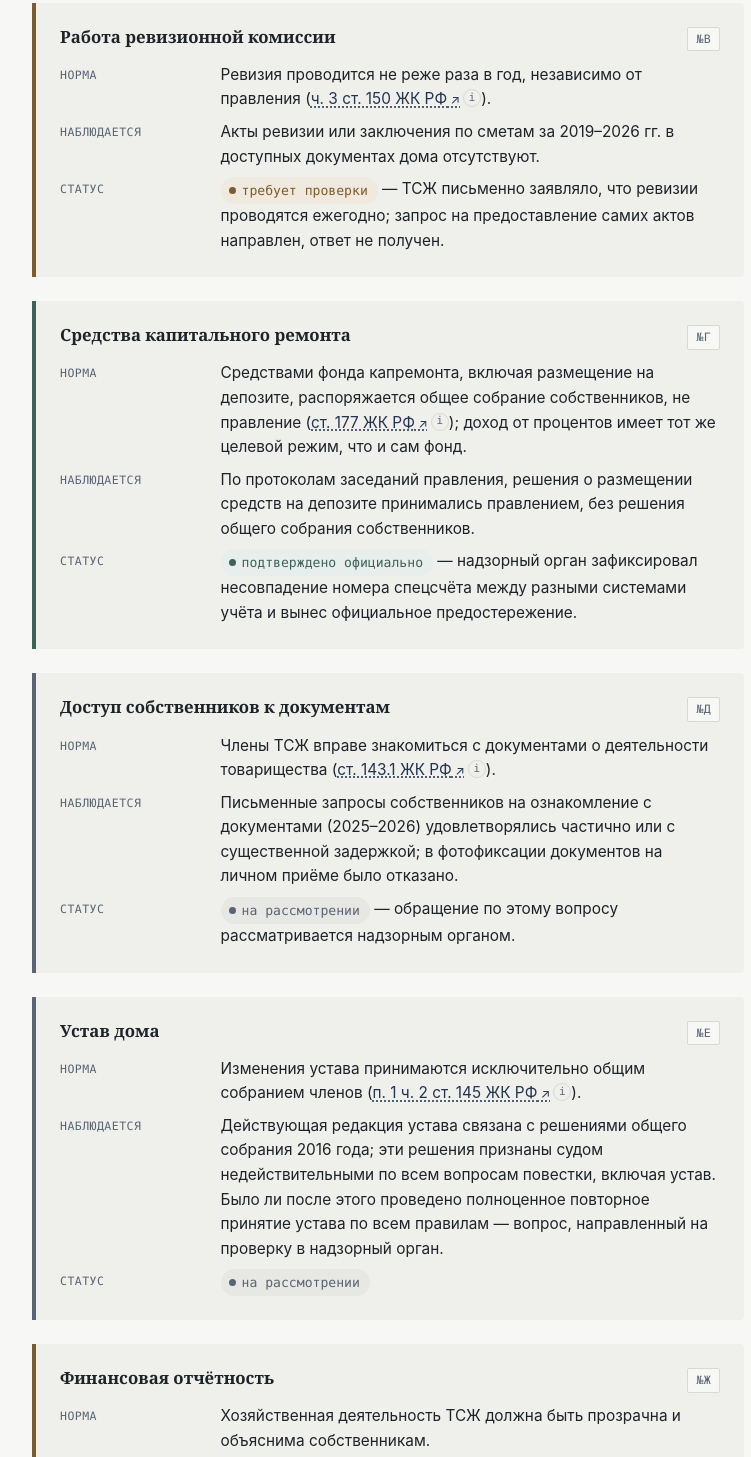
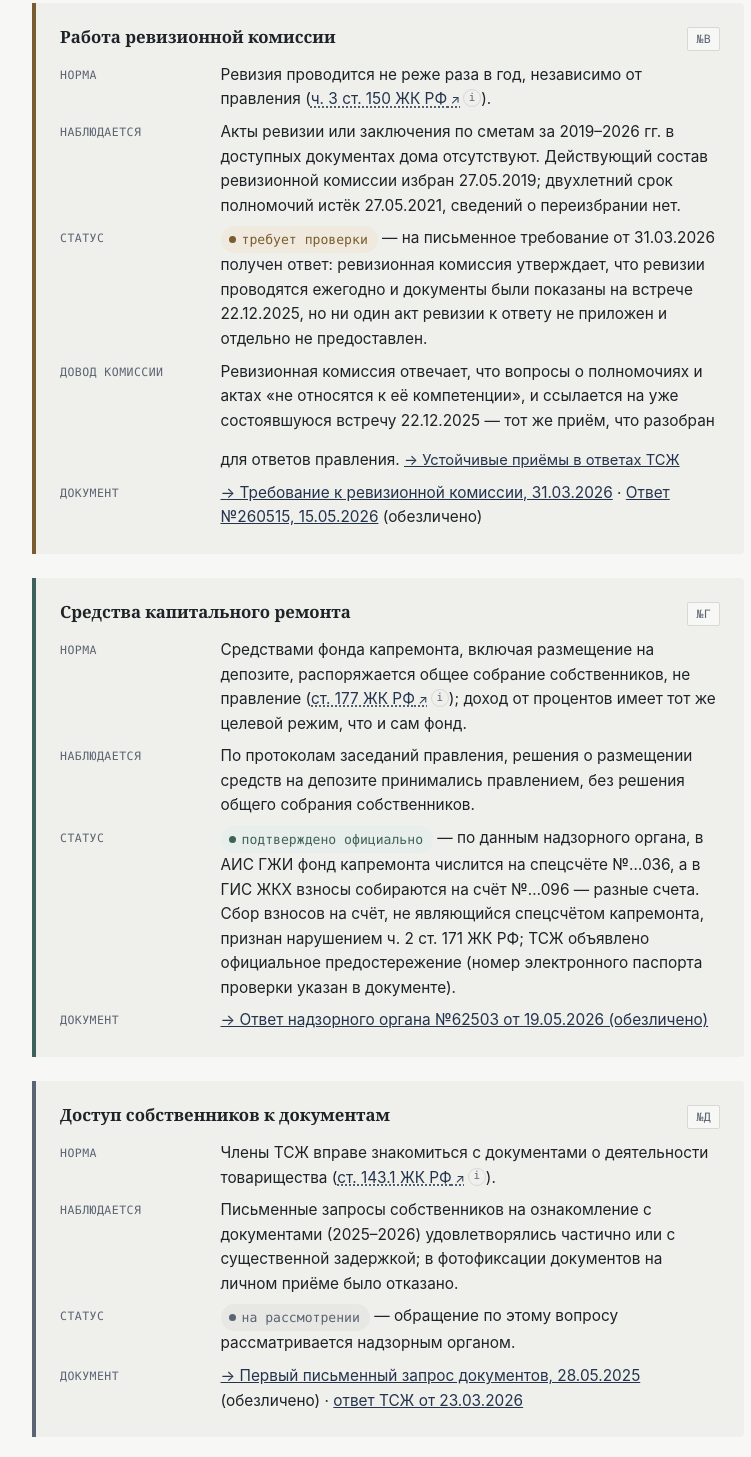
Before and after one commit to maxkrich/pushkinskaya15-tszh, a plain HTML site: page chto-proishodit.html in a window 1280 px wide. Shown: the part 2776-4233 px from the top of the page, without its empty margins (252-1003 px from the left). Drawn offline with Linux system fonts and the light colour scheme.

Commit message:
Добавить источники в библиотеку документов: ревкомиссия, капремонт, доступ к документам, устав
4 из 5 категорий "в очереди" в istochniki.html дособраны из архива проекта и
обезличены: требование/ответ ревизионной комиссии, ответ надзорного органа
о спецсчёте капремонта, первый запрос доступа к документам, апелляционное
определение Мособлсуда по делу об уставе. Карточки В, Г, Д, Е на
chto-proishodit.html обновлены точными фактами из документов. Финансовая
отчётность (карточка Ж) не дособрана — в архиве нет баланса за 2023–2024,
на который ссылается уже опубликованный тезис.

```diff
--- a/chto-proishodit.html
+++ b/chto-proishodit.html
@@ -132,9 +132,13 @@
       <dt>норма</dt>
       <dd>Ревизия проводится не реже раза в год, независимо от правления (<span class="tip"><a class="law-link" href="https://www.consultant.ru/document/cons_doc_LAW_51057/a7030c540a915d8affeb0d5274f92b120353950a/" target="_blank" rel="noopener noreferrer">ч. 3 ст. 150 ЖК РФ</a><button type="button" class="tip-btn" aria-label="Показать текст нормы">i</button><span class="tip-content" role="note">«…проводит не реже чем один раз в год ревизии финансовой деятельности товарищества».<cite>ЖК РФ, ч. 3 ст. 150</cite></span></span>).</dd>
       <dt>наблюдается</dt>
-      <dd>Акты ревизии или заключения по сметам за 2019–2026 гг. в доступных документах дома отсутствуют.</dd>
+      <dd>Акты ревизии или заключения по сметам за 2019–2026 гг. в доступных документах дома отсутствуют. Действующий состав ревизионной комиссии избран 27.05.2019; двухлетний срок полномочий истёк 27.05.2021, сведений о переизбрании нет.</dd>
       <dt>статус</dt>
-      <dd><span class="status-tag" data-status="needs-check">требует проверки</span> — ТСЖ письменно заявляло, что ревизии проводятся ежегодно; запрос на предоставление самих актов направлен, ответ не получен.</dd>
+      <dd><span class="status-tag" data-status="needs-check">требует проверки</span> — на письменное требование от 31.03.2026 получен ответ: ревизионная комиссия утверждает, что ревизии проводятся ежегодно и документы были показаны на встрече 22.12.2025, но ни один акт ревизии к ответу не приложен и отдельно не предоставлен.</dd>
+      <dt>довод комиссии</dt>
+      <dd>Ревизионная комиссия отвечает, что вопросы о полномочиях и актах «не относятся к её компетенции», и ссылается на уже состоявшуюся встречу 22.12.2025 — тот же приём, что разобран для ответов правления. <a class="registry-link" href="razbor-priemov.html">→ Устойчивые приёмы в ответах ТСЖ</a></dd>
+      <dt>документ</dt>
+      <dd><a href="assets/documents/trebovanie-revkomissii-31.03.2026-obezlichen.pdf">→ Требование к ревизионной комиссии, 31.03.2026</a> · <a href="assets/documents/otvet-revkomissii-15.05.2026-obezlichen.pdf">Ответ №260515, 15.05.2026</a> (обезличено)</dd>
     </dl>
   </article>
 
@@ -147,7 +151,9 @@
       <dt>наблюдается</dt>
       <dd>По протоколам заседаний правления, решения о размещении средств на депозите принимались правлением, без решения общего собрания собственников.</dd>
       <dt>статус</dt>
-      <dd><span class="status-tag" data-status="confirmed">подтверждено официально</span> — надзорный орган зафиксировал несовпадение номера спецсчёта между разными системами учёта и вынес официальное предостережение.</dd>
+      <dd><span class="status-tag" data-status="confirmed">подтверждено официально</span> — по данным надзорного органа, в АИС ГЖИ фонд капремонта числится на спецсчёте №…036, а в ГИС ЖКХ взносы собираются на счёт №…096 — разные счета. Сбор взносов на счёт, не являющийся спецсчётом капремонта, признан нарушением ч. 2 ст. 171 ЖК РФ; ТСЖ объявлено официальное предостережение (номер электронного паспорта проверки указан в документе).</dd>
+      <dt>документ</dt>
+      <dd><a href="assets/documents/gust-specschet-kr-19.05.2026-obezlichen.pdf">→ Ответ надзорного органа №62503 от 19.05.2026 (обезличено)</a></dd>
     </dl>
   </article>
 
@@ -161,6 +167,8 @@
       <dd>Письменные запросы собственников на ознакомление с документами (2025–2026) удовлетворялись частично или с существенной задержкой; в фотофиксации документов на личном приёме было отказано.</dd>
       <dt>статус</dt>
       <dd><span class="status-tag" data-status="pending">на рассмотрении</span> — обращение по этому вопросу рассматривается надзорным органом.</dd>
+      <dt>документ</dt>
+      <dd><a href="assets/documents/zapros-dostup-dokumentam-28.05.2025-obezlichen.pdf">→ Первый письменный запрос документов, 28.05.2025</a> (обезличено) · <a href="assets/documents/otvet-tszh-23.03.2026-obezlichen.pdf">ответ ТСЖ от 23.03.2026</a></dd>
     </dl>
   </article>
 
@@ -171,9 +179,11 @@
       <dt>норма</dt>
       <dd>Изменения устава принимаются исключительно общим собранием членов (<span class="tip"><a class="law-link" href="https://www.consultant.ru/document/cons_doc_LAW_51057/1648769eddfbb24f6ab28b8d67d02f2c6de754eb/" target="_blank" rel="noopener noreferrer">п. 1 ч. 2 ст. 145 ЖК РФ</a><button type="button" class="tip-btn" aria-label="Показать текст нормы">i</button><span class="tip-content" role="note">«внесение изменений в устав товарищества или утверждение устава товарищества в новой редакции»<cite>ЖК РФ, п. 1 ч. 2 ст. 145</cite></span></span>).</dd>
       <dt>наблюдается</dt>
-      <dd>Действующая редакция устава связана с решениями общего собрания 2016 года; эти решения признаны судом недействительными по всем вопросам повестки, включая устав. Было ли после этого проведено полноценное повторное принятие устава по всем правилам — вопрос, направленный на проверку в надзорный орган.</dd>
+      <dd>Действующая редакция устава основана на решениях общего собрания от 04–16.10.2016 (протоколы от 17.10.2016 и 30.10.2016). Решением Королёвского горсуда МО от 13.06.2018 по делу №2-892/18 эти решения признаны недействительными — собрание было проведено с нарушением порядка уведомления и подсчёта голосов; апелляционным определением Мособлсуда от 19.06.2019 по делу №33-14793/2019 решение оставлено в силе. Устав, основанный на этих же решениях, был отдельно зарегистрирован в ЕГРЮЛ 05.07.2019 — после вступления судебного акта в силу.</dd>
       <dt>статус</dt>
-      <dd><span class="status-tag" data-status="pending">на рассмотрении</span></dd>
+      <dd><span class="status-tag" data-status="pending">на рассмотрении</span> — вопрос о правовом статусе устава при таких обстоятельствах направлен на проверку в надзорный орган.</dd>
+      <dt>документ</dt>
+      <dd><a href="assets/documents/apellyacia-33-14793-2019-obezlichen.pdf">→ Апелляционное определение Мособлсуда от 19.06.2019 по делу №33-14793/2019</a> (обезличено)</dd>
     </dl>
   </article>
 
```
Also changed, not shown: istochniki.html (+12 -4 lines), 5 other files.
